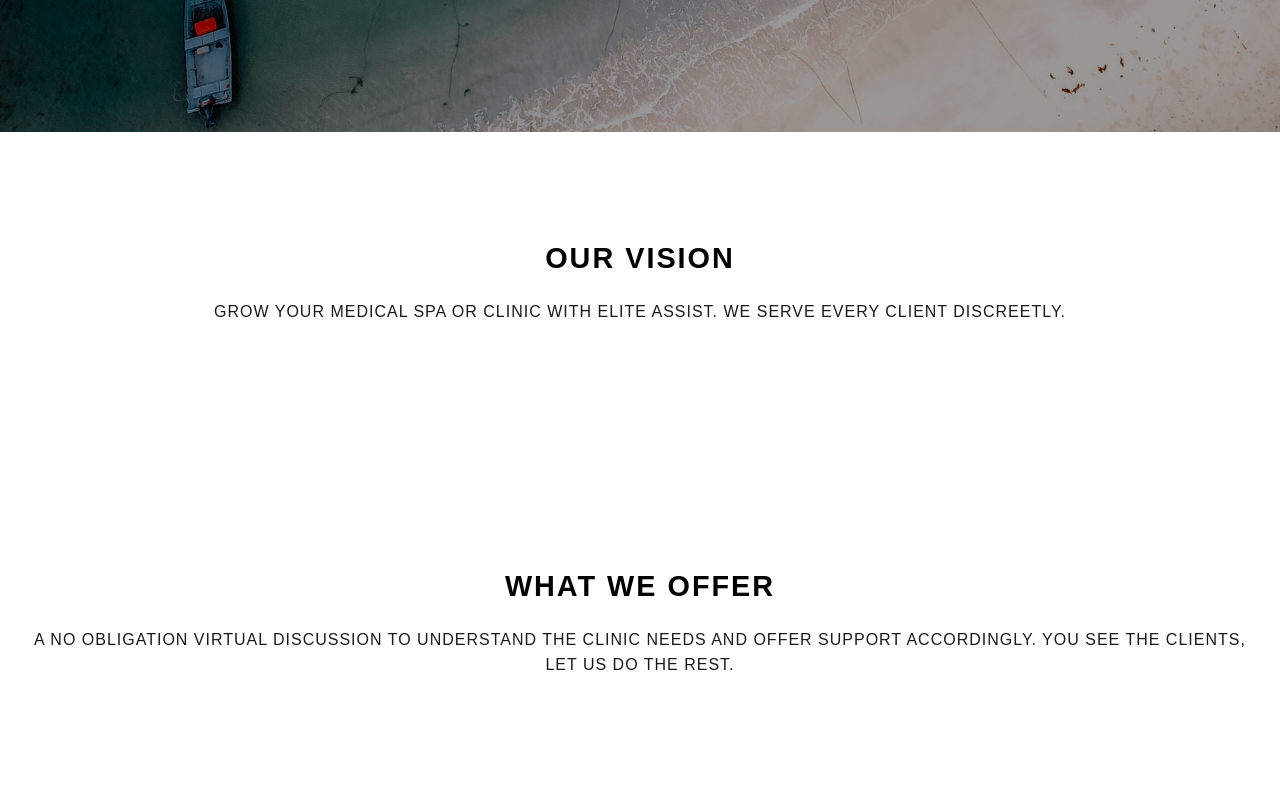
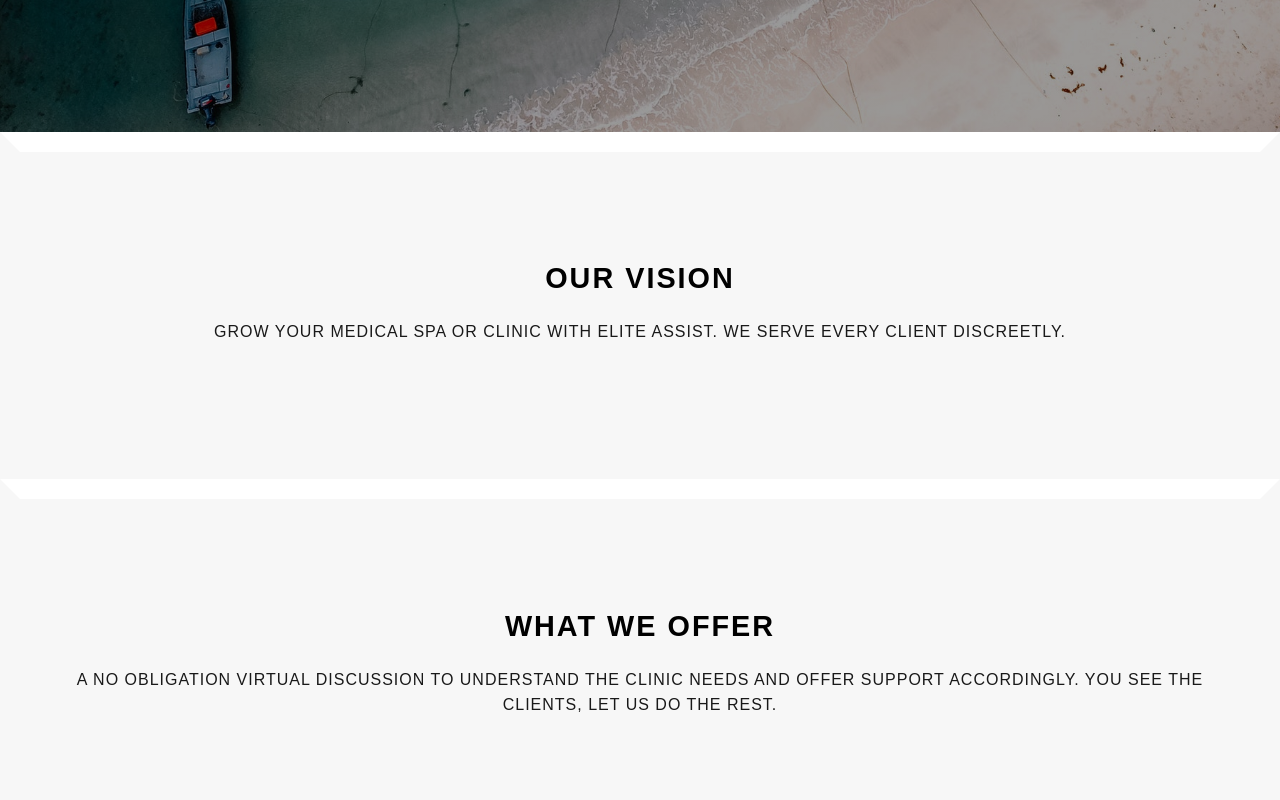
Before and after one commit to ahmed666916/elite-assist, a plain HTML site: page index.html in a window 1280 px wide. Shown: the part 780-1580 px from the top of the page. Drawn offline with Linux system fonts and the light colour scheme; a web font is replaced by a local one.

Commit message:
added style to vision and offer section

```diff
--- a/css/style.css
+++ b/css/style.css
@@ -400,6 +400,19 @@ header{
 .services-item .btn{
     margin-top: 1.6rem;
     display: inline-block;
+}
+.vision {
+    background-color: var(--light-grey);
+    border-left: 20px solid transparent;
+    border-right: 20px solid transparent;
+    border-top: 20px solid #fff;
+}
+
+.offer {
+    background-color: var(--light-grey);
+    border-left: 20px solid transparent;
+    border-right: 20px solid transparent;
+    border-top: 20px solid #fff;
 }
 
 /* testimonials */
--- a/index.html
+++ b/index.html
@@ -78,7 +78,7 @@
         <!-- header -->
 
                 <!-- vision section -->
-        <section id="vision" class="py-4">
+        <section id="vision" class="py-4 vision">
             <div class="container">
                 <div class="title-wrap">
                     <h2 class="lg-title">Our Vision</h2>
@@ -89,7 +89,7 @@
         <!-- end of vision section -->
 
         <!-- what we offer section -->
-        <section id="offer" class="py-4">
+        <section id="offer" class="py-4 offer">
             <div class="container">
                 <div class="title-wrap">
                     <h2 class="lg-title">What We Offer</h2>
```
